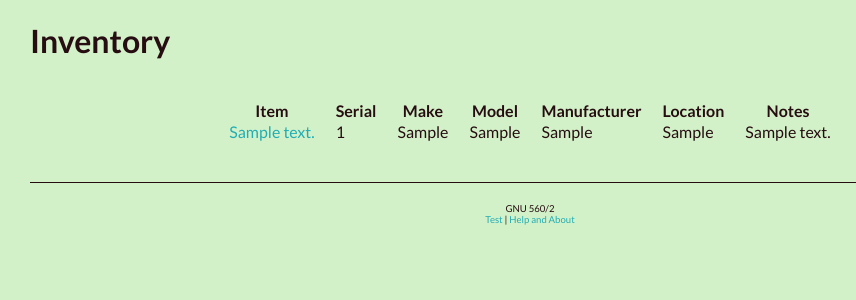
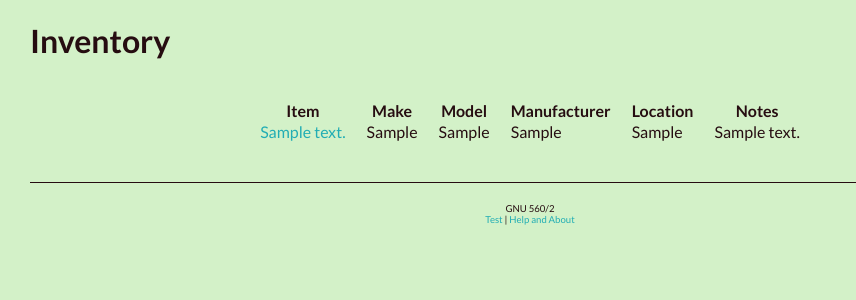
Before and after one commit to jhauserw3241/cdcdb-webserver, a Python web app: template templates/inventory/index.html in a window 1280 px wide. Shown: the part 90-390 px from the top of the page, without its empty margins (110-966 px from the left). Run offline with Jinja, Linux system fonts and the light colour scheme; the template is opened without the code that fills it: most values are stand-ins (such as "Sample title", 1, 10 or a date in 2020).

Commit message:
Simplify the inventory/index.html template a bit

```diff
--- a/templates/inventory/index.html
+++ b/templates/inventory/index.html
@@ -8,7 +8,6 @@
 <table id='inventory-table'>
 <tr>
 	<th>Item</th>
-	<th>Serial</th>
 	<th>Make</th>
 	<th>Model</th>
 	<th>Manufacturer</th>
@@ -17,13 +16,12 @@
 </tr>
 {% for item in items %}
 <tr>
-	<td><a href='/inventory/{{ item.inventory_id }}'>{{ item.inventory_description }}</a></td>
-	<td class='serial'>{{ item.inventory_serial_number }}</td>
-	<td>{{ item.inventory_make }}</td>
-	<td>{{ item.inventory_model }}</td>
-	<td>{{ item.inventory_manufacturer }}</td>
+	<td><a href='/inventory/{{ item.inventory_id }}'>{{ item.inventory_description if item.inventory_description is not none() else '' }}</a></td>
+	<td>{{ item.inventory_make if item.inventory_make is not none() else '' }}</td>
+	<td>{{ item.inventory_model if item.inventory_model is not none() else '' }}</td>
+	<td>{{ item.inventory_manufacturer if item.inventory_manufacturer is not none() else '' }}</td>
 	<td>{{ item.inventory_location }}</td>
-	<td class='notes'>{% if item.inventory_other_notes is not none %}{{ item.inventory_other_notes }}{% endif %}</td>
+	<td>{{ item.inventory_other_notes if item.inventory_other_notes is not none() else '' }}</td>
 </tr>
 {% endfor %}
 </table>
```
